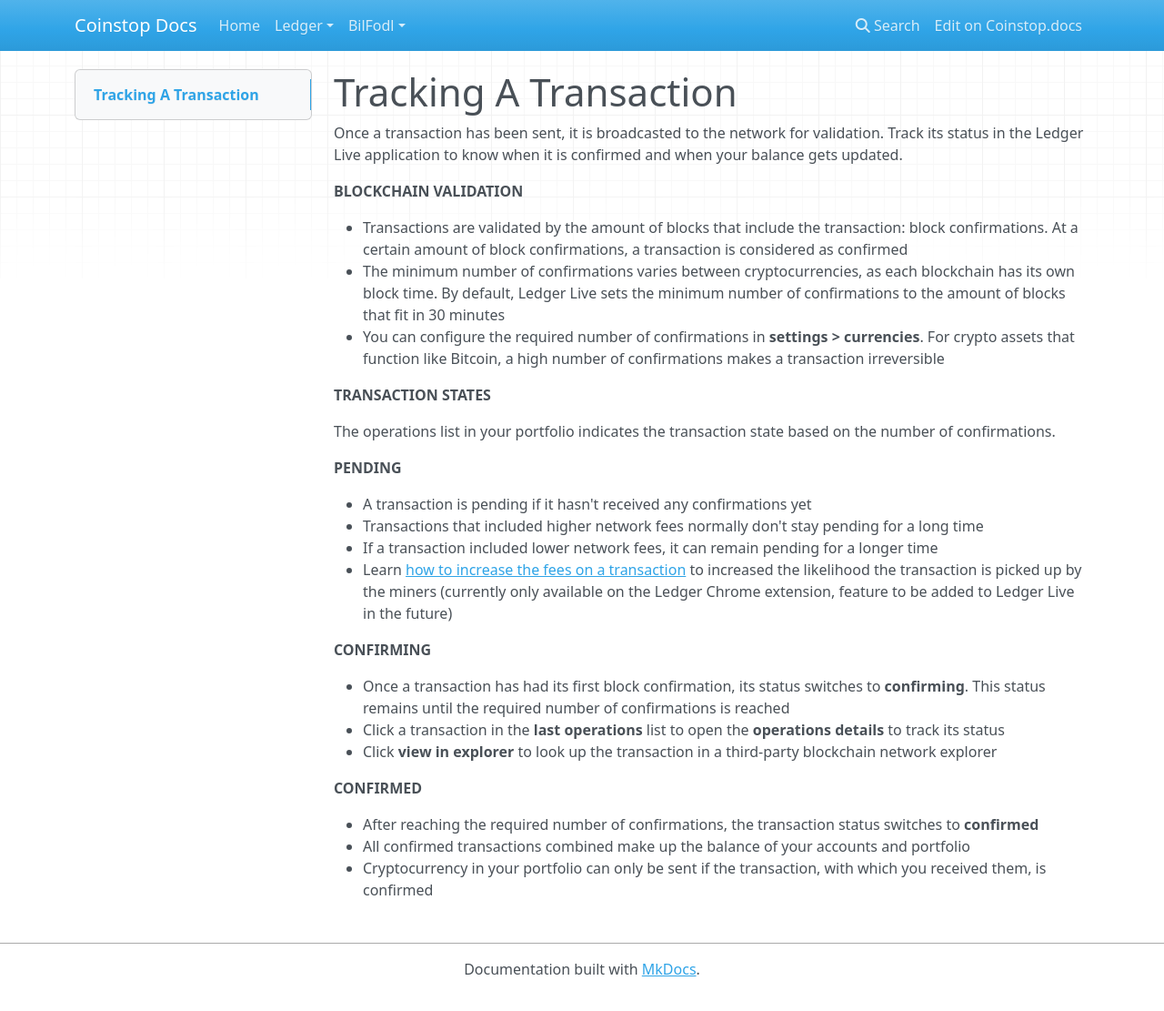
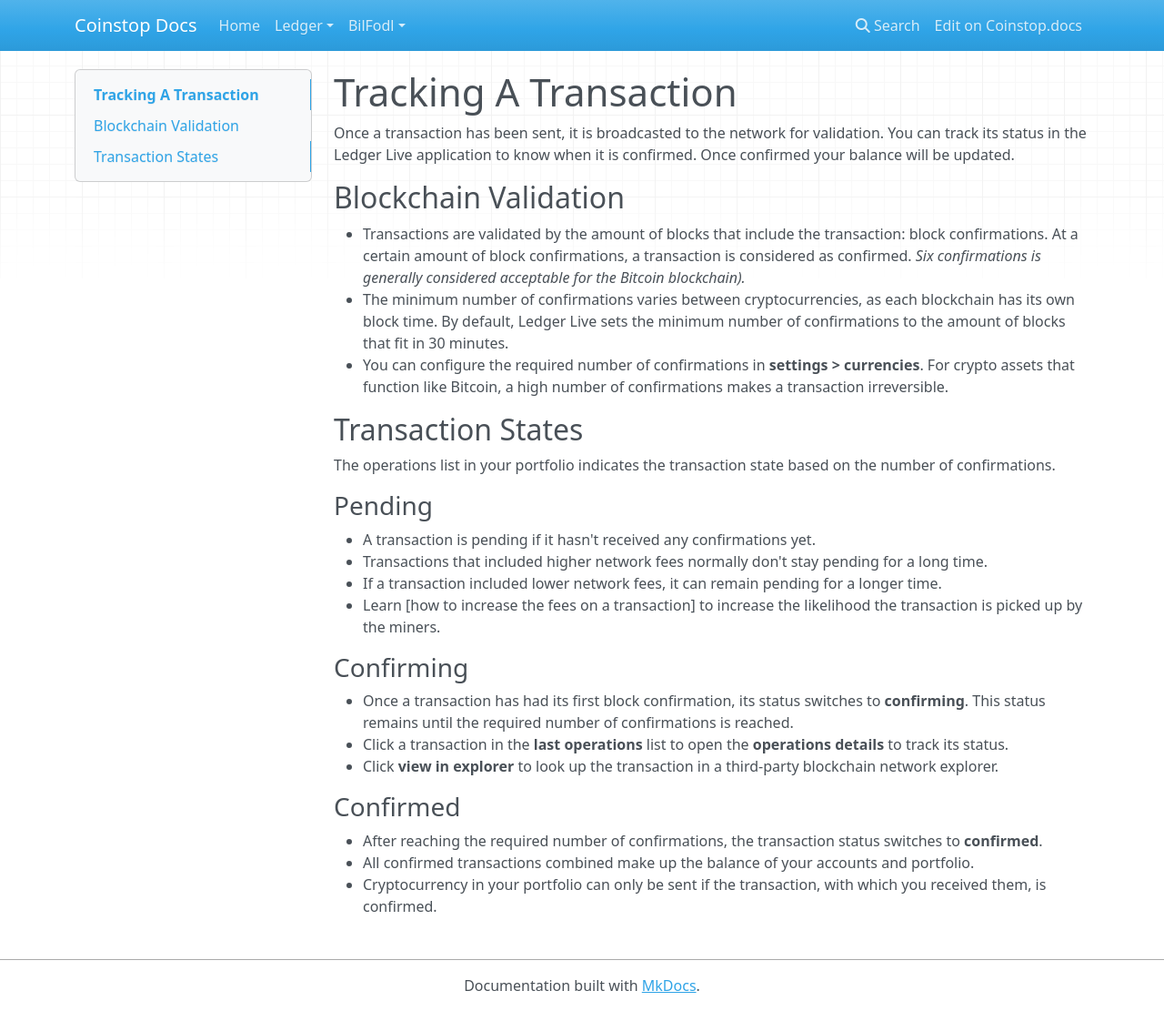
Before and after one commit to coinstopio/coinstopio.docs, an MkDocs documentation site: the page built from docs/Ledger/LedgerLive/TrackingATransaction.md, in a window 1280 px wide and 1111 px high. Shown: the whole window at 91% size. Built offline with MkDocs 1.6.1, drawn with Linux system fonts in a browser that asks for light colours; nearby versions of some CDN libraries.

Commit message:
Update TrackingATransaction.md

```diff
--- a/docs/Ledger/LedgerLive/TrackingATransaction.md
+++ b/docs/Ledger/LedgerLive/TrackingATransaction.md
@@ -1,32 +1,33 @@
 # Tracking A Transaction
 
-Once a transaction has been sent, it is broadcasted to the network for validation. Track its status in the Ledger Live application to know when it is confirmed and when your balance gets updated.
+Once a transaction has been sent, it is broadcasted to the network for validation. You can track its status in the Ledger Live application to know when it is confirmed. Once confirmed your balance will be updated.
 
-**BLOCKCHAIN VALIDATION**
+## Blockchain Validation
 
--   Transactions are validated by the amount of blocks that include the transaction: block confirmations. At a certain amount of block confirmations, a transaction is considered as confirmed
--   The minimum number of confirmations varies between cryptocurrencies, as each blockchain has its own block time. By default, Ledger Live sets the minimum number of confirmations to the amount of blocks that fit in 30 minutes
--   You can configure the required number of confirmations in **settings > currencies**. For crypto assets that function like Bitcoin, a high number of confirmations makes a transaction irreversible
+-   Transactions are validated by the amount of blocks that include the transaction: block confirmations. At a certain amount of block confirmations, a transaction is considered as confirmed.
+_Six confirmations is generally considered acceptable for the Bitcoin blockchain)._
+-   The minimum number of confirmations varies between cryptocurrencies, as each blockchain has its own block time. By default, Ledger Live sets the minimum number of confirmations to the amount of blocks that fit in 30 minutes.
+-   You can configure the required number of confirmations in **settings > currencies**. For crypto assets that function like Bitcoin, a high number of confirmations makes a transaction irreversible.
 
-**TRANSACTION STATES**
+## Transaction States
 
 The operations list in your portfolio indicates the transaction state based on the number of confirmations.
 
-**PENDING**
+### Pending
 
--   A transaction is pending if it hasn't received any confirmations yet
--   Transactions that included higher network fees normally don't stay pending for a long time
--   If a transaction included lower network fees, it can remain pending for a longer time
--   Learn [how to increase the fees on a transaction](https://coinstop.kayako.com/article/176-transaction-remains-unconfirmed) to increased the likelihood the transaction is picked up by the miners (currently only available on the Ledger Chrome extension, feature to be added to Ledger Live in the future)
+-   A transaction is pending if it hasn't received any confirmations yet.
+-   Transactions that included higher network fees normally don't stay pending for a long time.
+-   If a transaction included lower network fees, it can remain pending for a longer time.
+-   Learn [how to increase the fees on a transaction] to increase the likelihood the transaction is picked up by the miners.
 
-**CONFIRMING**
+### Confirming
 
--   Once a transaction has had its first block confirmation, its status switches to **confirming**. This status remains  until the required number of confirmations is reached
--   Click a transaction in the **last operations** list to open the **operations details** to track its status
--   Click **view in explorer** to look up the transaction in a third-party blockchain network explorer
+-   Once a transaction has had its first block confirmation, its status switches to **confirming**. This status remains  until the required number of confirmations is reached.
+-   Click a transaction in the **last operations** list to open the **operations details** to track its status.
+-   Click **view in explorer** to look up the transaction in a third-party blockchain network explorer.
 
-**CONFIRMED**
+### Confirmed
 
--   After reaching the required number of confirmations, the transaction status switches to **confirmed**
--   All confirmed transactions combined make up the balance of your accounts and portfolio
--   Cryptocurrency in your portfolio can only be sent if the transaction, with which you received them, is confirmed
+-   After reaching the required number of confirmations, the transaction status switches to **confirmed**.
+-   All confirmed transactions combined make up the balance of your accounts and portfolio.
+-   Cryptocurrency in your portfolio can only be sent if the transaction, with which you received them, is confirmed.
```
